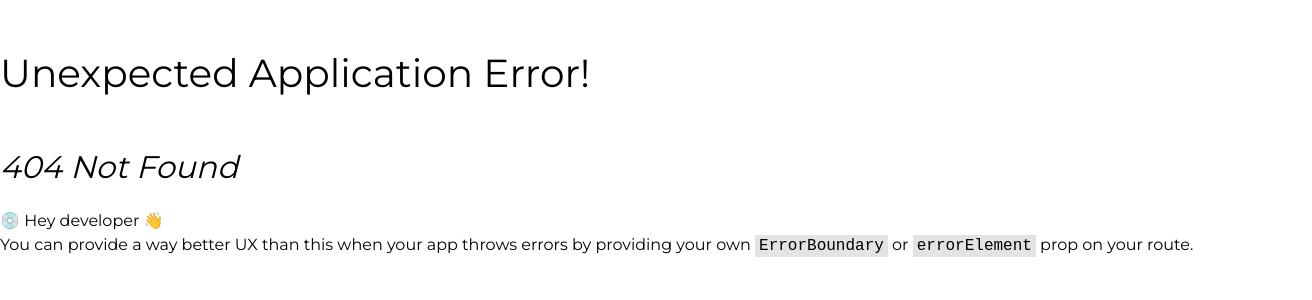
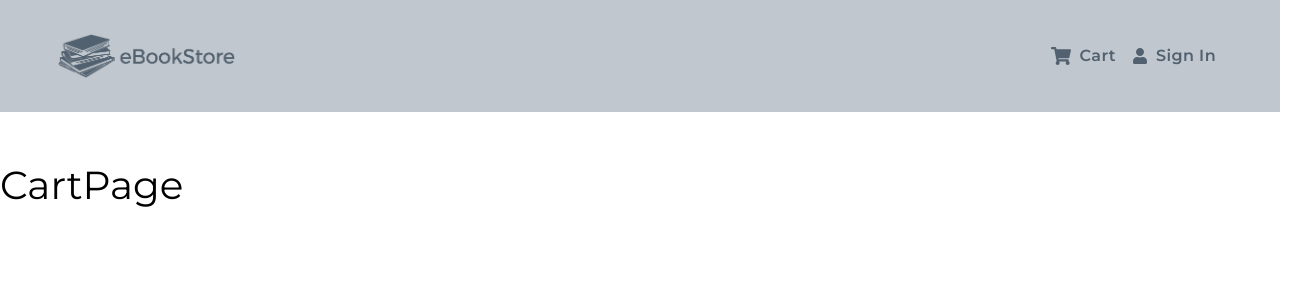
Before and after one commit to MAbdurahman/mern-book-store, a React (Vite) app in the folder frontend/: page /cart in a window 1280 px wide. Before the commit this address had no page. Shown: the top 300 px of the page, 1312 px wide, since content can reach past the window. Built offline with nearby package versions, Linux system fonts and the light colour scheme.

Commit message:
Add basic structure for frontend/src/pages/CartPage.jsx and add its route to frontend/src/main.jsx

```diff
--- a/frontend/src/main.jsx
+++ b/frontend/src/main.jsx
@@ -9,6 +9,7 @@ import HomePage from './pages/HomePage.jsx';
 import ProductPage from './pages/ProductPage.jsx';
 import SignInPage from './pages/SignInPage.jsx';
 import SignUpPage from './pages/SignUpPage.jsx';
+import CartPage from './pages/CartPage.jsx';
 
 
 const router = createBrowserRouter(createRoutesFromElements(
@@ -20,6 +21,7 @@ const router = createBrowserRouter(createRoutesFromElements(
       <Route path="/product/:productId" element={<ProductPage />} />
       <Route path="/sign-in" element={<SignInPage />} />
       <Route path="/sign-up" element={<SignUpPage />} />
+      <Route path="/cart" element={<CartPage />} />
    </Route>
 ));
 
--- /dev/null
+++ b/frontend/src/pages/CartPage.jsx
@@ -0,0 +1,9 @@
+export default function CartPage() {
+
+   return (
+      <div>
+         <h2>CartPage</h2>
+      </div>
+
+   );
+}
```
